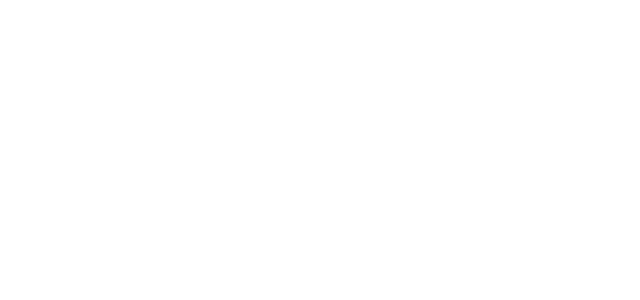
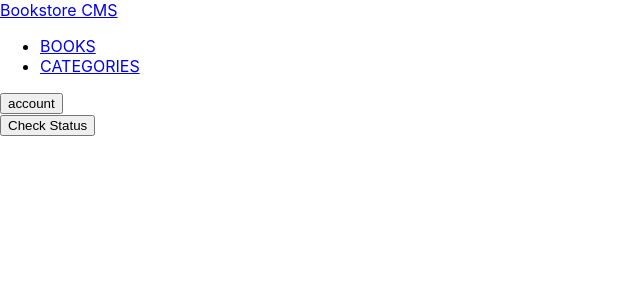
Before and after one commit to helio3197/bookstore, a React (Create React App) app: page /categories in a window 1280 px wide. Before the commit this address had no page. Shown: the top 300 px of the page, without its empty margins (0-640 px from the left). Built offline with nearby package versions, Linux system fonts and the light colour scheme.

Commit message:
Initialized Categories component

```diff
--- /dev/null
+++ b/src/components/Categories.js
@@ -0,0 +1,9 @@
+import React from 'react';
+
+const Categories = () => (
+  <button type="button">
+    Check Status
+  </button>
+);
+
+export default Categories;
--- a/src/index.js
+++ b/src/index.js
@@ -8,6 +8,7 @@
 import './index.css';
 import App from './App';
 import Books from './components/Books';
+import Categories from './components/Categories';
 import reportWebVitals from './reportWebVitals';
 
 ReactDOM.render(
@@ -17,7 +18,14 @@
         <Route path="/" element={<App />}>
           <Route index element={<Books />} />
           <Route path="books" element={<Books />} />
+          <Route path="categories" element={<Categories />} />
         </Route>
+        <Route
+          path="/"
+          element={
+            <h1>Nothing here!</h1>
+          }
+        />
       </Routes>
     </Router>
   </React.StrictMode>,
```
